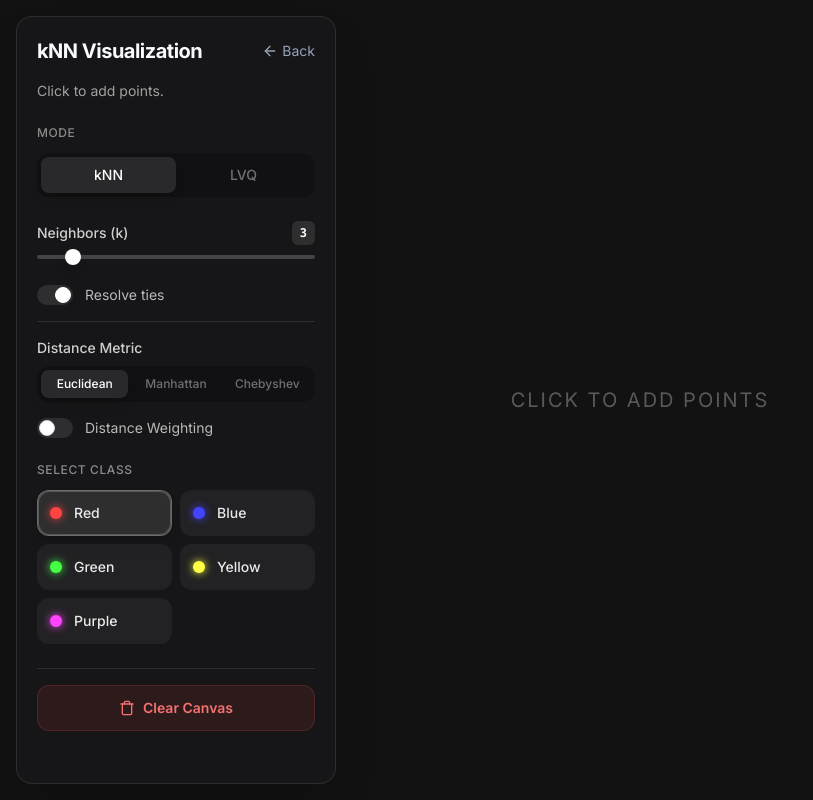
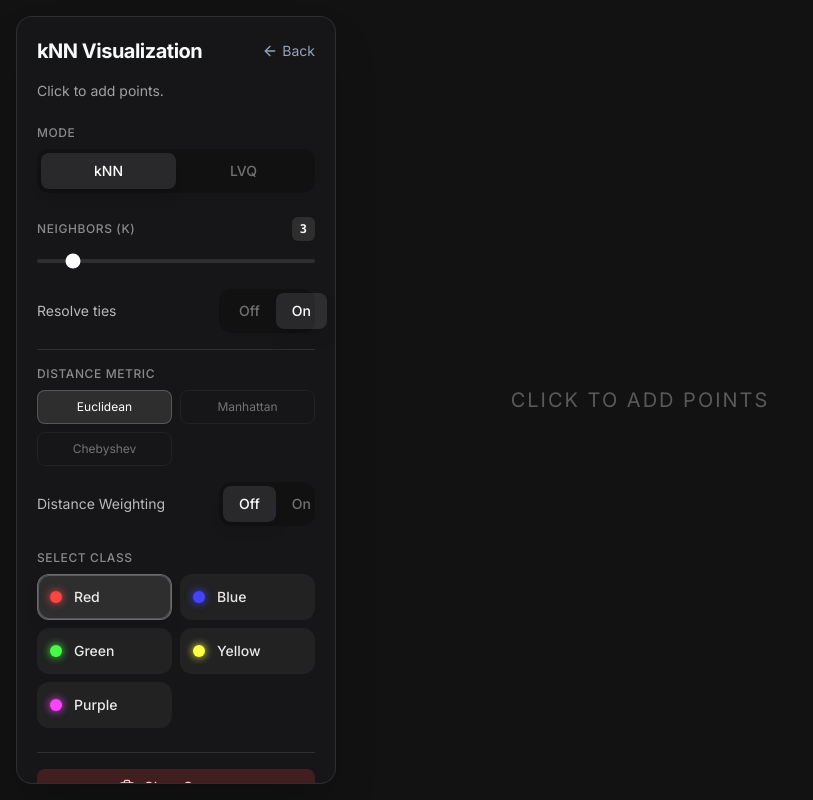
Before and after one commit to Neliott/ISD-Playground, a Vue app: page /knn-lvq in a window 1280 px wide. Shown: the whole page, without its empty margins (0-813 px from the left). Built offline with nearby package versions, Linux system fonts and the light colour scheme.

Commit message:
feat: add new control components (Button, Toggle, Select, Slider, ControlBox) and integrate them into the k-NN/LVQ experience for improved UI and functionality

```diff
--- /dev/null
+++ b/src/components/controls/Button.vue
@@ -0,0 +1,21 @@
+<script setup>
+defineProps({
+  variant: {
+    type: String,
+    default: 'primary' // 'primary', 'danger', 'secondary'
+  }
+})
+</script>
+
+<template>
+  <button
+    class="px-4 py-2 rounded-lg text-sm font-medium transition-all duration-200 w-full"
+    :class="{
+      'bg-white/10 text-white hover:bg-white/20': variant === 'primary',
+      'bg-red-500/20 text-red-200 hover:bg-red-500/30': variant === 'danger',
+      'bg-transparent border border-white/10 text-white/60 hover:text-white hover:border-white/20': variant === 'secondary'
+    }"
+  >
+    <slot></slot>
+  </button>
+</template>
--- /dev/null
+++ b/src/components/controls/ControlBox.vue
@@ -0,0 +1,25 @@
+<script setup>
+defineProps({
+  label: {
+    type: String,
+    default: ''
+  },
+  description: {
+    type: String,
+    default: ''
+  }
+})
+</script>
+
+<template>
+  <div class="flex flex-col gap-2">
+    <div v-if="label" class="flex justify-between items-center">
+      <label class="text-xs font-medium text-white/50 uppercase tracking-wider">{{ label }}</label>
+      <slot name="value"></slot>
+    </div>
+    <div v-if="description" class="text-xs text-white/40 mb-1 leading-relaxed">
+      {{ description }}
+    </div>
+    <slot></slot>
+  </div>
+</template>
--- /dev/null
+++ b/src/components/controls/Select.vue
@@ -0,0 +1,57 @@
+<script setup>
+import Tooltip from '../Tooltip.vue'
+
+defineProps({
+  modelValue: {
+    type: [String, Number],
+    required: true
+  },
+  options: {
+    type: Array,
+    required: true
+    // Array of { label: string, value: any, tooltip?: string } or just strings
+  },
+  layout: {
+    type: String,
+    default: 'grid' // 'grid' or 'list'
+  }
+})
+
+defineEmits(['update:modelValue'])
+</script>
+
+<template>
+  <div :class="layout === 'grid' ? 'grid grid-cols-2 gap-2' : 'flex flex-col gap-2'">
+    <template v-for="option in options" :key="typeof option === 'object' ? option.value : option">
+      <!-- If tooltip exists, wrap in Tooltip -->
+      <Tooltip
+        v-if="typeof option === 'object' && option.tooltip"
+        :text="option.tooltip"
+        position="top"
+        class="w-full"
+      >
+        <button
+          @click="$emit('update:modelValue', option.value)"
+          class="w-full px-3 py-2 text-xs rounded-lg border transition-all duration-200 capitalize text-center"
+          :class="modelValue === option.value
+            ? 'bg-white/10 border-white/20 text-white shadow-sm'
+            : 'bg-transparent border-white/5 text-white/40 hover:bg-white/5 hover:text-white/60'"
+        >
+          {{ option.label }}
+        </button>
+      </Tooltip>
+
+      <!-- Otherwise just render button -->
+      <button
+        v-else
+        @click="$emit('update:modelValue', typeof option === 'object' ? option.value : option)"
+        class="w-full px-3 py-2 text-xs rounded-lg border transition-all duration-200 capitalize text-center"
+        :class="modelValue === (typeof option === 'object' ? option.value : option)
+          ? 'bg-white/10 border-white/20 text-white shadow-sm'
+          : 'bg-transparent border-white/5 text-white/40 hover:bg-white/5 hover:text-white/60'"
+      >
+        {{ typeof option === 'object' ? option.label : option }}
+      </button>
+    </template>
+  </div>
+</template>
--- /dev/null
+++ b/src/components/controls/Slider.vue
@@ -0,0 +1,36 @@
+<script setup>
+defineProps({
+  modelValue: {
+    type: Number,
+    required: true
+  },
+  min: {
+    type: Number,
+    default: 0
+  },
+  max: {
+    type: Number,
+    default: 100
+  },
+  step: {
+    type: Number,
+    default: 1
+  }
+})
+
+defineEmits(['update:modelValue'])
+</script>
+
+<template>
+  <div class="relative h-6 flex items-center">
+    <input
+      type="range"
+      :min="min"
+      :max="max"
+      :step="step"
+      :value="modelValue"
+      @input="$emit('update:modelValue', Number($event.target.value))"
+      class="w-full h-1 bg-white/10 rounded-lg appearance-none cursor-pointer accent-white hover:accent-white/80"
+    />
+  </div>
+</template>
--- /dev/null
+++ b/src/components/controls/Toggle.vue
@@ -0,0 +1,33 @@
+<script setup>
+defineProps({
+  modelValue: {
+    type: Boolean,
+    required: true
+  },
+  labels: {
+    type: Array,
+    default: () => ['Off', 'On']
+  }
+})
+
+defineEmits(['update:modelValue'])
+</script>
+
+<template>
+  <div class="flex p-1 bg-black/20 rounded-xl">
+    <button
+      class="flex-1 py-2 px-4 rounded-lg text-sm font-medium transition-all duration-200"
+      :class="!modelValue ? 'bg-white/10 text-white shadow-lg' : 'text-white/40 hover:text-white/60'"
+      @click="$emit('update:modelValue', false)"
+    >
+      {{ labels[0] }}
+    </button>
+    <button
+      class="flex-1 py-2 px-4 rounded-lg text-sm font-medium transition-all duration-200"
+      :class="modelValue ? 'bg-white/10 text-white shadow-lg' : 'text-white/40 hover:text-white/60'"
+      @click="$emit('update:modelValue', true)"
+    >
+      {{ labels[1] }}
+    </button>
+  </div>
+</template>
--- a/src/experiences/knn-lvq/Controls.vue
+++ b/src/experiences/knn-lvq/Controls.vue
@@ -2,6 +2,11 @@
 import ExperiencePanel from '../../components/ExperiencePanel.vue'
 import BackToMenu from '../../components/BackToMenu.vue'
 import Tooltip from '../../components/Tooltip.vue'
+import ControlBox from '../../components/controls/ControlBox.vue'
+import Toggle from '../../components/controls/Toggle.vue'
+import Select from '../../components/controls/Select.vue'
+import Slider from '../../components/controls/Slider.vue'
+import Button from '../../components/controls/Button.vue'
 
 defineProps({
   k: {
@@ -62,106 +67,73 @@ defineEmits(['update:k', 'update:selectedClass', 'update:showLvq', 'update:resol
       </div>
 
     <!-- Mode Switcher -->
-    <div class="flex flex-col gap-3">
-      <label class="text-xs font-medium text-white/50 uppercase tracking-wider">Mode</label>
+    <ControlBox label="Mode">
       <Tooltip text="Choose your algorithm: k-NN remembers all data and votes based on neighbors (Lazy Learning). LVQ learns a few representative 'prototypes' to classify regions (Prototype-based Learning)." position="right">
-        <div class="flex p-1 bg-black/20 rounded-xl">
-          <button
-            class="flex-1 py-2 px-4 rounded-lg text-sm font-medium transition-all duration-200"
-            :class="!showLvq ? 'bg-white/10 text-white shadow-lg' : 'text-white/40 hover:text-white/60'"
-            @click="$emit('update:showLvq', false)"
-          >
-            kNN
-          </button>
-          <button
-            class="flex-1 py-2 px-4 rounded-lg text-sm font-medium transition-all duration-200"
-            :class="showLvq ? 'bg-white/10 text-white shadow-lg' : 'text-white/40 hover:text-white/60'"
-            @click="$emit('update:showLvq', true)"
-          >
-            LVQ
-          </button>
-        </div>
+        <Toggle
+          :model-value="showLvq"
+          @update:model-value="$emit('update:showLvq', $event)"
+          :labels="['kNN', 'LVQ']"
+        />
       </Tooltip>
-    </div>
+    </ControlBox>
 
     <!-- kNN Controls -->
     <div v-if="!showLvq" class="flex flex-col gap-4">
-      <Tooltip text="The 'k' in k-NN. It decides how many neighbors vote. Small k (e.g., 1) creates jagged boundaries sensitive to noise. Large k creates smoother boundaries but might miss local details." position="right">
-        <div class="flex justify-between items-center">
-          <label for="k-value" class="text-sm font-medium text-white/80">Neighbors (k)</label>
+      <ControlBox label="Neighbors (k)">
+        <template #value>
           <span class="px-2 py-1 bg-white/10 rounded-md text-xs font-bold text-white font-mono">{{ k }}</span>
-        </div>
+        </template>
+        <Tooltip text="The 'k' in k-NN. It decides how many neighbors vote. Small k (e.g., 1) creates jagged boundaries sensitive to noise. Large k creates smoother boundaries but might miss local details." position="right">
+          <Slider
+            :model-value="k"
+            @update:model-value="$emit('update:k', $event)"
+            :min="1"
+            :max="20"
+          />
+        </Tooltip>
+      </ControlBox>
 
-        <div class="relative h-6 flex items-center">
-          <input
-            id="k-value"
-            type="range"
-            min="1"
-            max="20"
-            step="1"
-            :value="k"
-            @input="$emit('update:k', Number($event.target.value))"
-            class="w-full h-1 bg-white/20 rounded-full appearance-none cursor-pointer [&::-webkit-slider-thumb]:appearance-none [&::-webkit-slider-thumb]:w-4 [&::-webkit-slider-thumb]:h-4 [&::-webkit-slider-thumb]:rounded-full [&::-webkit-slider-thumb]:bg-white [&::-webkit-slider-thumb]:shadow-lg [&::-webkit-slider-thumb]:transition-transform [&::-webkit-slider-thumb]:hover:scale-110"
-          >
-        </div>
-      </Tooltip>
-
-      <Tooltip text="What happens if 2 Red and 2 Blue neighbors vote? With this enabled, we break the tie by choosing the class of the single closest neighbor among them." position="right">
-        <label class="flex items-center gap-3 text-sm text-white/70 cursor-pointer group select-none">
-          <div class="relative flex items-center">
-            <input
-              type="checkbox"
-              :checked="resolveTies"
-              @change="$emit('update:resolveTies', $event.target.checked)"
-              class="peer sr-only"
-            >
-            <div class="w-9 h-5 bg-white/10 peer-focus:outline-none rounded-full peer peer-checked:after:translate-x-full peer-checked:after:border-white after:content-[''] after:absolute after:top-[2px] after:left-[2px] after:bg-white after:border-gray-300 after:border after:rounded-full after:h-4 after:w-4 after:transition-all peer-checked:bg-primary"></div>
+      <ControlBox>
+        <Tooltip text="What happens if 2 Red and 2 Blue neighbors vote? With this enabled, we break the tie by choosing the class of the single closest neighbor among them." position="right">
+          <div class="flex items-center justify-between">
+            <span class="text-sm text-white/70">Resolve ties</span>
+            <Toggle
+              :model-value="resolveTies"
+              @update:model-value="$emit('update:resolveTies', $event)"
+              :labels="['Off', 'On']"
+              class="w-24"
+            />
           </div>
-          <span class="group-hover:text-white transition-colors">Resolve ties</span>
-        </label>
-      </Tooltip>
+        </Tooltip>
+      </ControlBox>
 
       <!-- Distance Controls -->
       <div class="flex flex-col gap-4 pt-4 border-t border-white/10">
-        <div class="flex flex-col gap-2">
-          <label class="text-sm font-medium text-white/80">Distance Metric</label>
-          <div class="grid grid-cols-3 gap-1 bg-black/20 p-1 rounded-xl">
-            <Tooltip
-              v-for="metric in ['euclidean', 'manhattan', 'chebyshev']"
-              :key="metric"
-              :text="metric === 'euclidean'
-                ? 'Standard straight-line distance (Pythagoras). Good for most natural data.'
-                : metric === 'manhattan'
-                  ? 'Taxicab geometry (L1). Sum of absolute differences. Like driving on a grid city layout.'
-                  : 'Chessboard distance (L∞). The greatest difference along any single dimension (like a King in Chess).'
-              "
-              position="top"
-            >
-              <button
-                class="w-full py-1.5 px-2 rounded-lg text-xs font-medium capitalize transition-all duration-200"
-                :class="distanceMetric === metric ? 'bg-white/10 text-white shadow-lg' : 'text-white/40 hover:text-white/60'"
-                @click="$emit('update:distanceMetric', metric)"
-              >
-                {{ metric }}
-              </button>
-            </Tooltip>
-          </div>
-        </div>
+        <ControlBox label="Distance Metric">
+          <Select
+            :model-value="distanceMetric"
+            @update:model-value="$emit('update:distanceMetric', $event)"
+            :options="[
+              { label: 'Euclidean', value: 'euclidean', tooltip: 'Standard straight-line distance (Pythagoras). Good for most natural data.' },
+              { label: 'Manhattan', value: 'manhattan', tooltip: 'Taxicab geometry (L1). Sum of absolute differences. Like driving on a grid city layout.' },
+              { label: 'Chebyshev', value: 'chebyshev', tooltip: 'Chessboard distance (L∞). The greatest difference along any single dimension (like a King in Chess).' }
+            ]"
+          />
+        </ControlBox>
 
-        <Tooltip text="Democracy isn't always fair! With weighting, closer neighbors get more voting power (1/distance). A very close neighbor can outvote multiple distant ones." position="right">
-          <label class="flex items-center gap-3 text-sm text-white/70 cursor-pointer group select-none">
-            <div class="relative flex items-center">
-              <input
-                type="checkbox"
-                :checked="distanceWeighting"
-                @change="$emit('update:distanceWeighting', $event.target.checked)"
-                class="peer sr-only"
-              >
-              <div class="w-9 h-5 bg-white/10 peer-focus:outline-none rounded-full peer peer-checked:after:translate-x-full peer-checked:after:border-white after:content-[''] after:absolute after:top-[2px] after:left-[2px] after:bg-white after:border-gray-300 after:border after:rounded-full after:h-4 after:w-4 after:transition-all peer-checked:bg-primary"></div>
+        <ControlBox>
+          <Tooltip text="Democracy isn't always fair! With weighting, closer neighbors get more voting power (1/distance). A very close neighbor can outvote multiple distant ones." position="right">
+            <div class="flex items-center justify-between">
+              <span class="text-sm text-white/70">Distance Weighting</span>
+              <Toggle
+                :model-value="distanceWeighting"
+                @update:model-value="$emit('update:distanceWeighting', $event)"
+                :labels="['Off', 'On']"
+                class="w-24"
+              />
             </div>
-            <span class="group-hover:text-white transition-colors">Distance Weighting</span>
-          </label>
-        </Tooltip>
+          </Tooltip>
+        </ControlBox>
       </div>
     </div>
 
@@ -172,65 +144,55 @@ defineEmits(['update:k', 'update:selectedClass', 'update:showLvq', 'update:resol
         <span class="px-2 py-1 bg-white/10 rounded-md text-xs font-bold text-white font-mono">{{ prototypes.length }}</span>
       </div>
 
-      <Tooltip text="Prototypes are the 'memory' of LVQ. More prototypes per class allow learning more complex shapes, but require more training to position correctly." position="right">
-        <div class="flex justify-between items-center">
-          <label for="proto-count" class="text-sm font-medium text-white/80">Per Class</label>
+      <ControlBox label="Per Class">
+        <template #value>
           <span class="px-2 py-1 bg-white/10 rounded-md text-xs font-bold text-white font-mono">{{ prototypesPerClass }}</span>
-        </div>
+        </template>
+        <Tooltip text="Prototypes are the 'memory' of LVQ. More prototypes per class allow learning more complex shapes, but require more training to position correctly." position="right">
+          <Slider
+            :model-value="prototypesPerClass"
+            @update:model-value="$emit('update:prototypesPerClass', $event)"
+            :min="1"
+            :max="10"
+          />
+        </Tooltip>
+      </ControlBox>
 
-        <div class="relative h-6 flex items-center">
-          <input
-            id="proto-count"
-            type="range"
-            min="1"
-            max="10"
-            step="1"
-            :value="prototypesPerClass"
-            @input="$emit('update:prototypesPerClass', Number($event.target.value))"
-            class="w-full h-1 bg-white/20 rounded-full appearance-none cursor-pointer [&::-webkit-slider-thumb]:appearance-none [&::-webkit-slider-thumb]:w-4 [&::-webkit-slider-thumb]:h-4 [&::-webkit-slider-thumb]:rounded-full [&::-webkit-slider-thumb]:bg-white [&::-webkit-slider-thumb]:shadow-lg [&::-webkit-slider-thumb]:transition-transform [&::-webkit-slider-thumb]:hover:scale-110"
-          >
-        </div>
-      </Tooltip>
-
-      <Tooltip text="Starting with random positions takes longer to learn. Initializing with real data points gives the algorithm a 'head start' towards the correct solution." position="right">
-        <label class="flex items-center gap-3 text-sm text-white/70 cursor-pointer group select-none">
-          <div class="relative flex items-center">
-            <input
-              type="checkbox"
-              :checked="initFromSameClass"
-              @change="$emit('update:initFromSameClass', $event.target.checked)"
-              class="peer sr-only"
-            >
-            <div class="w-9 h-5 bg-white/10 peer-focus:outline-none rounded-full peer peer-checked:after:translate-x-full peer-checked:after:border-white after:content-[''] after:absolute after:top-[2px] after:left-[2px] after:bg-white after:border-gray-300 after:border after:rounded-full after:h-4 after:w-4 after:transition-all peer-checked:bg-primary"></div>
+      <ControlBox>
+        <Tooltip text="Starting with random positions takes longer to learn. Initializing with real data points gives the algorithm a 'head start' towards the correct solution." position="right">
+          <div class="flex items-center justify-between">
+            <span class="text-sm text-white/70">Init from data</span>
+            <Toggle
+              :model-value="initFromSameClass"
+              @update:model-value="$emit('update:initFromSameClass', $event)"
+              :labels="['Off', 'On']"
+              class="w-24"
+            />
           </div>
-          <span class="group-hover:text-white transition-colors">Init from data</span>
-        </label>
-      </Tooltip>
+        </Tooltip>
+      </ControlBox>
 
       <div class="grid grid-cols-2 gap-2">
         <Tooltip text="Scatters new prototypes on the canvas. Do this if the current training is stuck or if you changed the number of prototypes." position="right">
-          <button
-            class="w-full py-2 px-3 bg-white/5 hover:bg-white/10 border border-white/10 rounded-xl text-sm font-medium text-white transition-colors"
-            @click="$emit('init-lvq')"
-          >
+          <Button variant="secondary" @click="$emit('init-lvq')">
             Initialize
-          </button>
+          </Button>
         </Tooltip>
         <Tooltip text="Runs one learning step. Prototypes move TOWARDS data of their own class and AWAY from data of other classes." position="right">
-          <button
-            class="w-full py-2 px-3 bg-primary/20 hover:bg-primary/30 border border-primary/40 rounded-xl text-sm font-medium text-primary-300 transition-colors disabled:opacity-50 disabled:cursor-not-allowed"
+          <Button
+            variant="primary"
             @click="$emit('train-lvq')"
             :disabled="prototypes.length === 0"
+            class="disabled:opacity-50 disabled:cursor-not-allowed"
           >
             Train Epoch
-          </button>
+          </Button>
         </Tooltip>
       </div>
     </div>
 
     <!-- Class Selection -->
-    <div class="flex flex-col gap-3">
-      <h3 class="text-xs font-medium text-white/50 uppercase tracking-wider">Select Class</h3>
+    <ControlBox label="Select Class">
       <Tooltip text="Select the category for the next points you add to the canvas. Try adding different classes in clusters to see how the algorithm separates them." position="right">
         <div class="grid grid-cols-2 gap-2">
           <button
@@ -254,18 +216,15 @@ defineEmits(['update:k', 'update:selectedClass', 'update:showLvq', 'update:resol
           </button>
         </div>
       </Tooltip>
-    </div>
+    </ControlBox>
 
     <!-- Clear Button -->
     <div class="mt-auto pt-4 border-t border-white/10">
       <Tooltip text="Removes all points and prototypes. Use this to start a fresh experiment." position="right">
-        <button
-          class="w-full flex items-center justify-center gap-2 py-3 px-4 bg-red-500/10 hover:bg-red-500/20 text-red-400 border border-red-500/20 rounded-xl text-sm font-semibold transition-all duration-200 hover:shadow-lg hover:shadow-red-900/20"
-          @click="$emit('clear')"
-        >
+        <Button variant="danger" @click="$emit('clear')" class="flex items-center justify-center gap-2">
           <svg xmlns="http://www.w3.org/2000/svg" width="16" height="16" viewBox="0 0 24 24" fill="none" stroke="currentColor" stroke-width="2" stroke-linecap="round" stroke-linejoin="round"><polyline points="3 6 5 6 21 6"></polyline><path d="M19 6v14a2 2 0 0 1-2 2H7a2 2 0 0 1-2-2V6m3 0V4a2 2 0 0 1 2-2h4a2 2 0 0 1 2 2v2"></path></svg>
           Clear Canvas
-        </button>
+        </Button>
       </Tooltip>
     </div>
     </div>
```
Also changed, not shown: src/experiences/linear-regression/LinearRegressionView.vue (+24 -21 lines).
